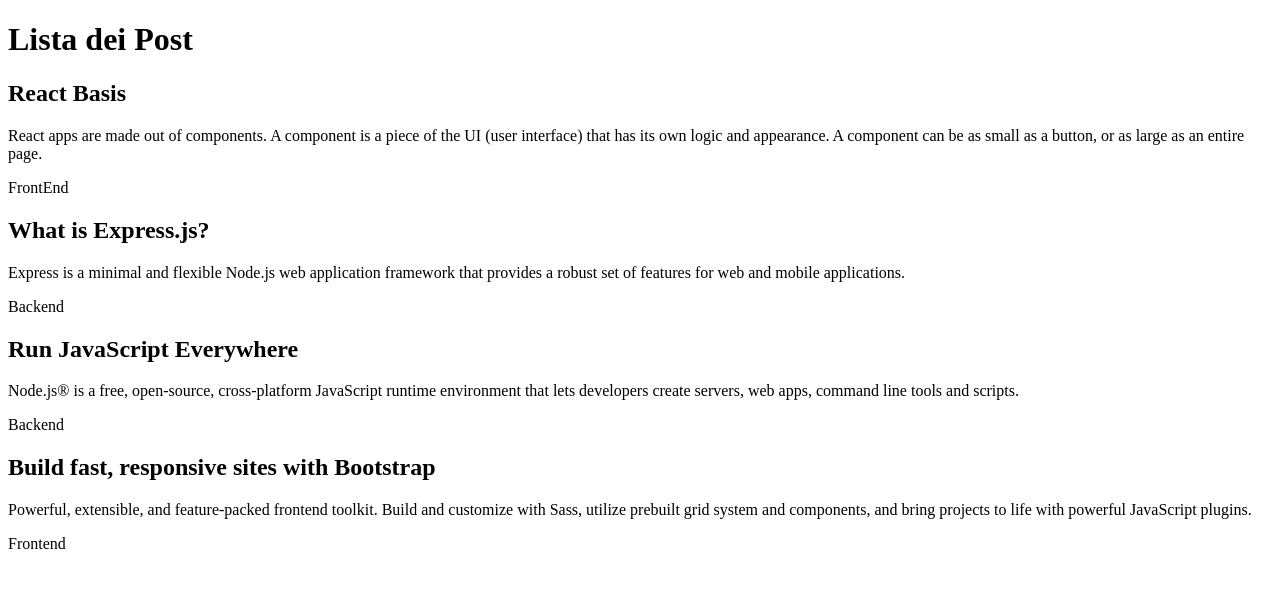
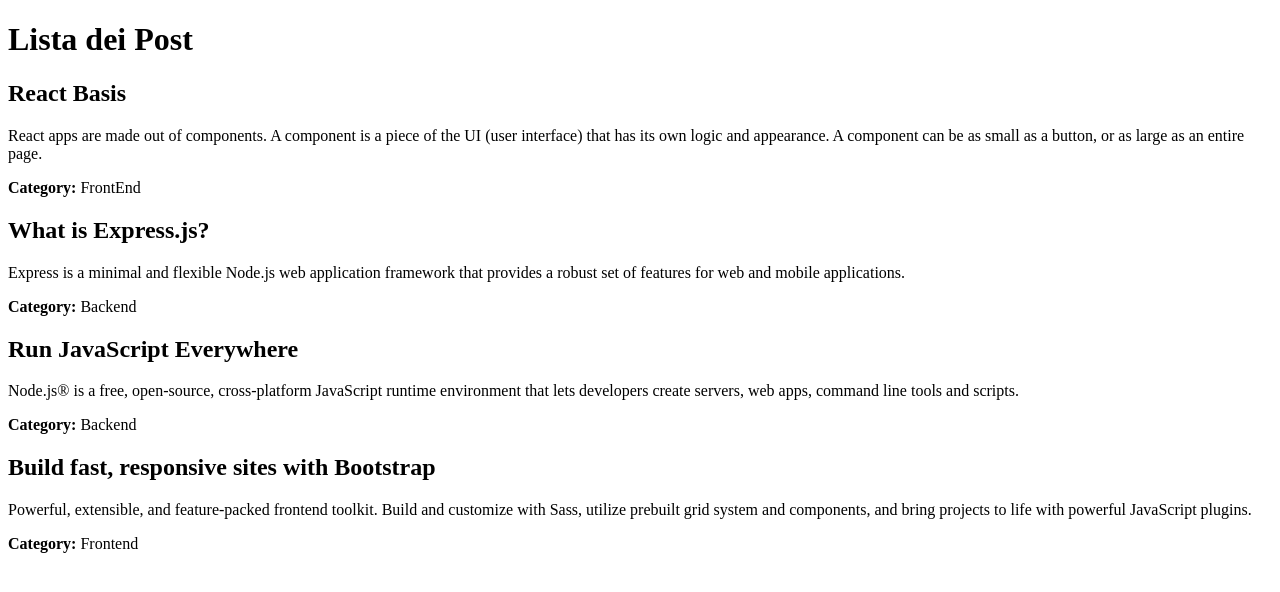
Before and after one commit to MattiaCallegaro/react-context-api, a React (Vite) app: page / in a window 1280 px wide. Shown: the top 592 px of the page. Built offline with nearby package versions, Linux system fonts and the light colour scheme.

Commit message:
[DONE] Exercise completed

```diff
--- a/src/component/PostCard.jsx
+++ b/src/component/PostCard.jsx
@@ -6,7 +6,7 @@
         <div>
             <h2>{post.title}</h2>
             <p>{post.content}</p>
-            <p>{post.category}</p>
+            <p><strong>Category: </strong>{post.category}</p>
         </div>
     )
 }
--- a/src/component/PostList.jsx
+++ b/src/component/PostList.jsx
@@ -13,6 +13,7 @@
     return (
         <div>
             {/* `tramite id recupero la card per ogni post */}
+            {/* `con map mi ciclo l'array post generandone una copia  */}
             {posts.map(post => (
                 <PostCard key={post.id} post={post} />
             ))}
```
